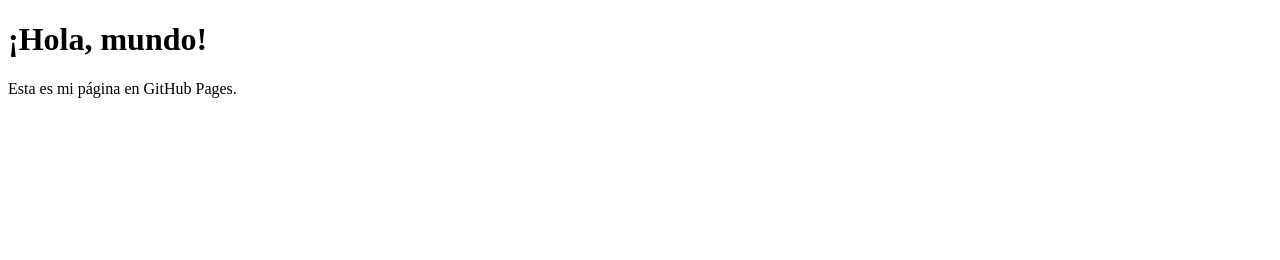
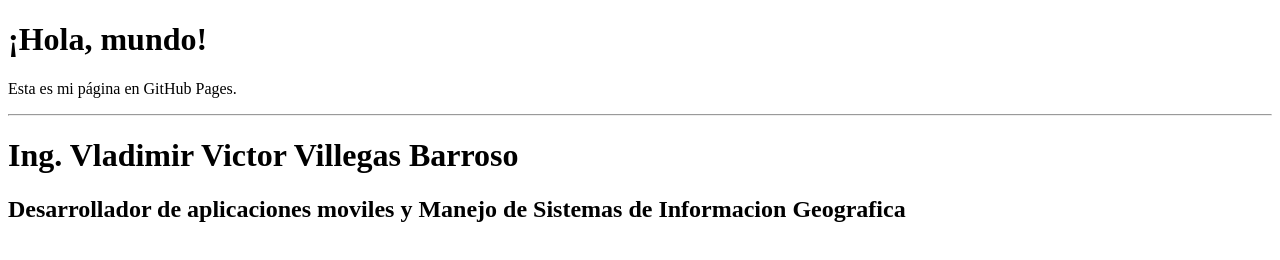
Before and after one commit to vladyco1981/vladyco1981.github.io, a plain HTML site: page index.html in a window 1280 px wide. Drawn offline with Linux system fonts and the light colour scheme.

Commit message:
Update index.html

```diff
--- a/index.html
+++ b/index.html
@@ -6,5 +6,8 @@
 <body>
     <h1>¡Hola, mundo!</h1>
     <p>Esta es mi página en GitHub Pages.</p>
+    <hr>
+    <h1>Ing. Vladimir Victor Villegas Barroso</h1>
+    <h2>Desarrollador de aplicaciones moviles y Manejo de Sistemas de Informacion Geografica</h2>
 </body>
 </html>
```
